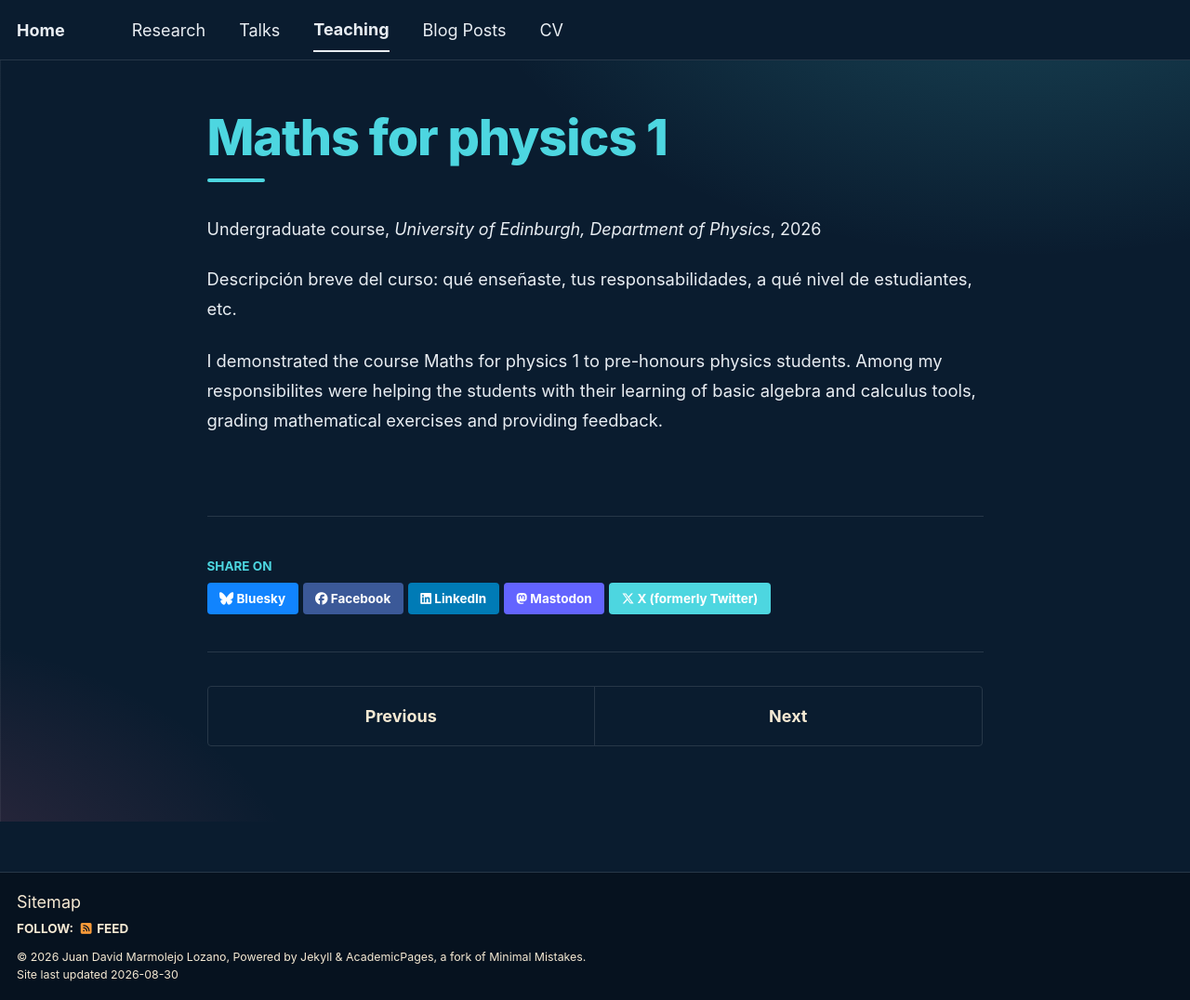
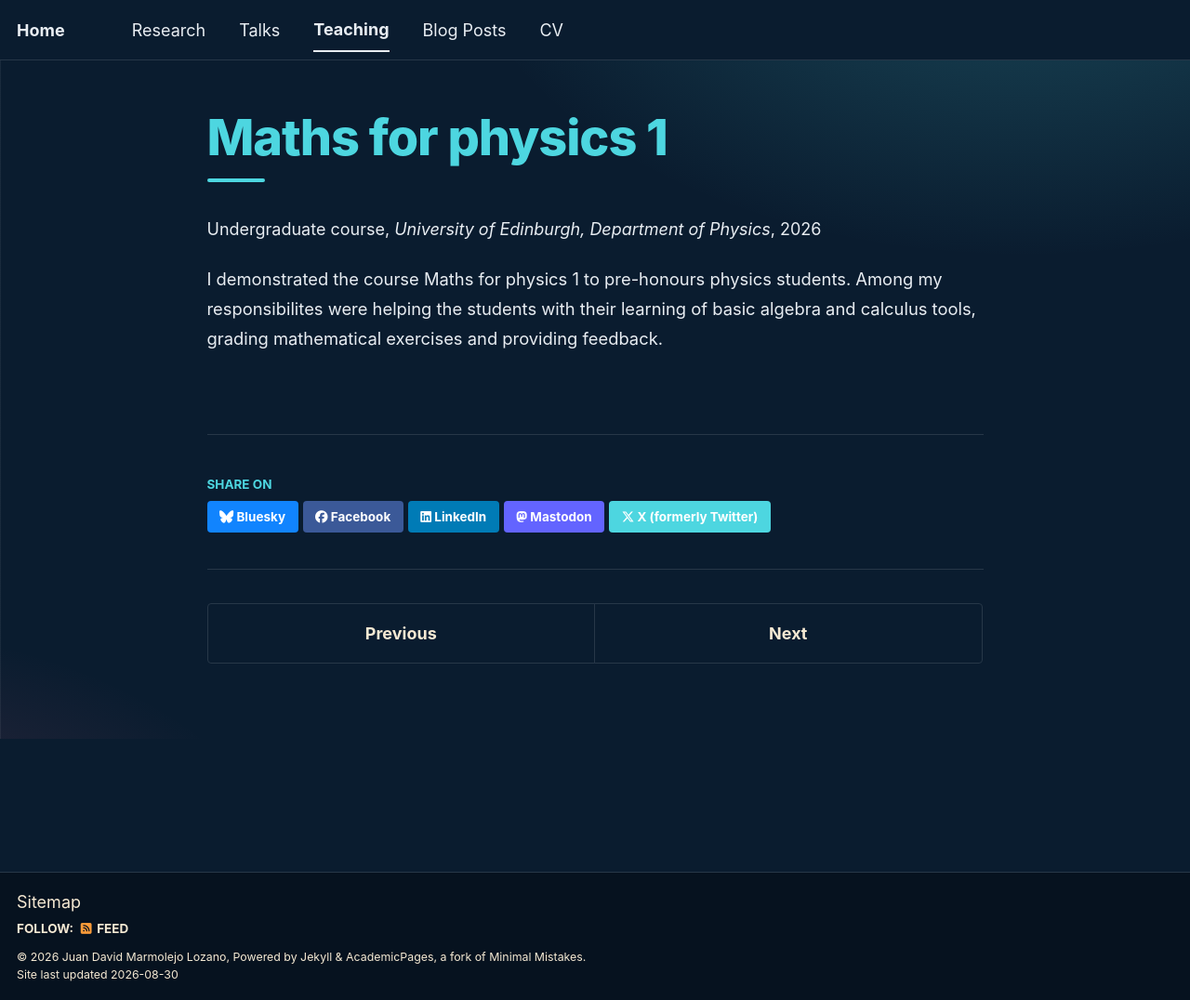
Before and after one commit to jdmarmolejo/jdmarmolejo.github.io, a Jekyll site: the page built from _teaching/2026-fall-math-phys-1.md, in a window 1280 px wide and 1076 px high. Shown: the whole window at 93% size. Built offline with Jekyll 4.4.1, drawn with Linux system fonts in a browser that asks for light colours; a script bundle is joined from its source files by our own code; library files that are not in the unit come from our copies.

Commit message:
Update 2026-fall-math-phys-1.md

```diff
--- a/_teaching/2026-fall-math-phys-1.md
+++ b/_teaching/2026-fall-math-phys-1.md
@@ -7,7 +7,6 @@ venue: "University of Edinburgh, Department of Physics"
 date: 2026-09-20
 location: "Edinburgh, Scotland"
 ---
-Descripción breve del curso: qué enseñaste, tus responsabilidades, a qué nivel de estudiantes, etc.
 
 I demonstrated the course Maths for physics 1 to pre-honours physics students. Among my responsibilites were helping the students with their learning
 of basic algebra and calculus tools, grading mathematical exercises and providing feedback.
```
